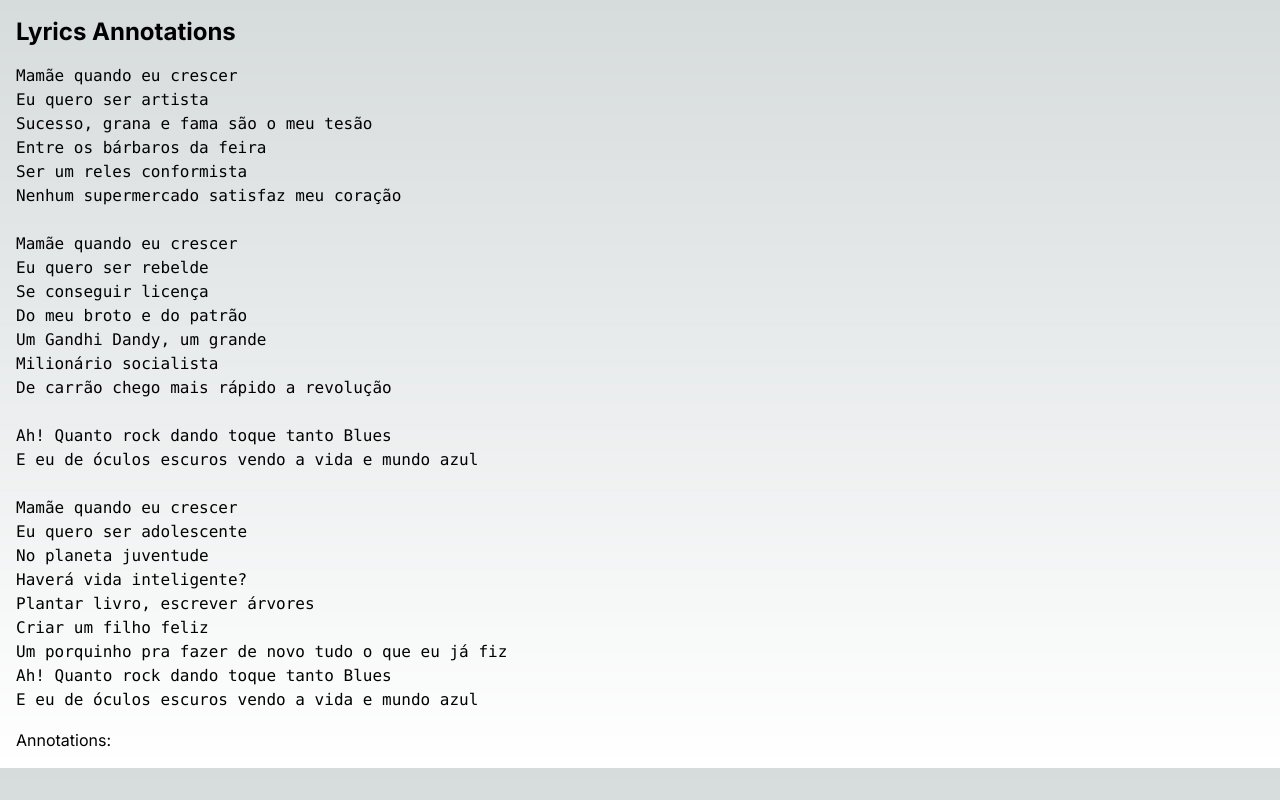
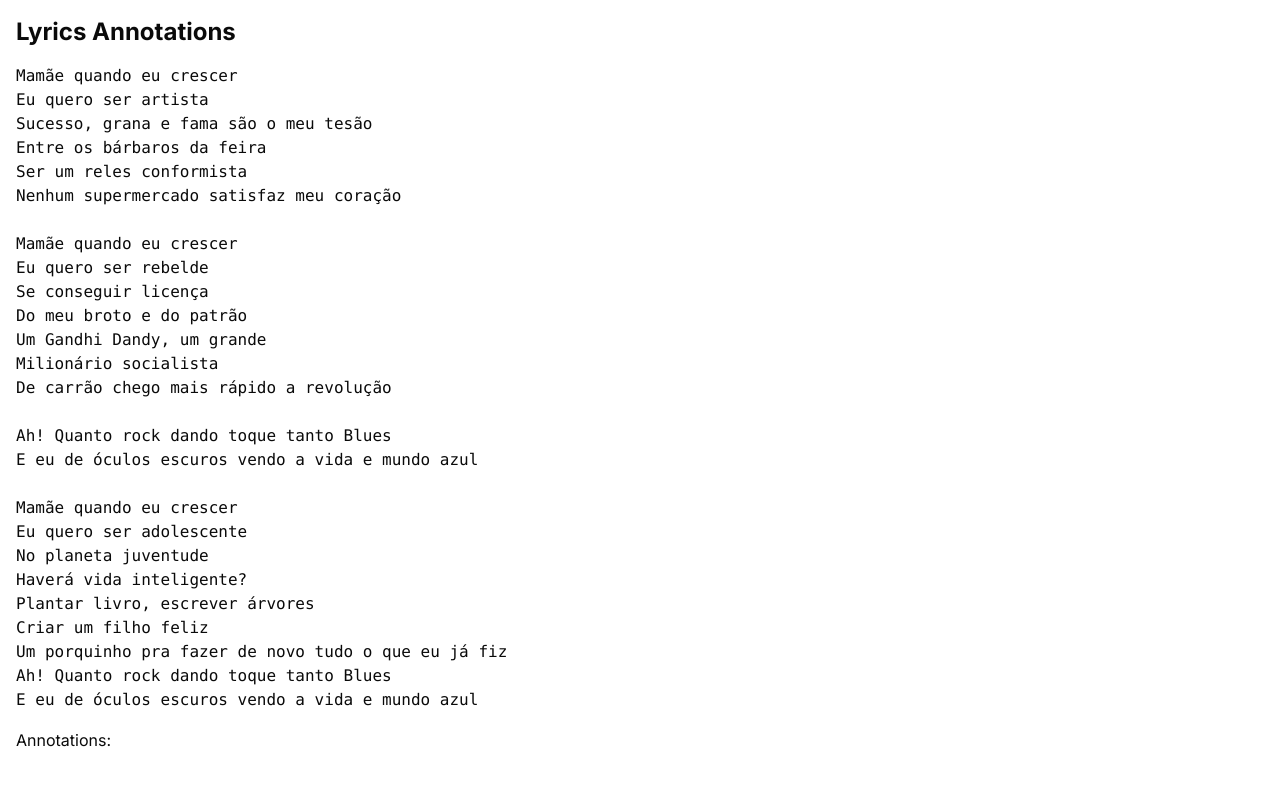
Before and after one commit to ocoiel/genius-app-v0, a Next.js app: page / in a window 1280 px wide. Built offline with nearby package versions, Linux system fonts and the light colour scheme.

Commit message:
add shadcnui

```diff
--- a/app/globals.css
+++ b/app/globals.css
@@ -2,32 +2,75 @@
 @tailwind components;
 @tailwind utilities;
 
-:root {
-  --foreground-rgb: 0, 0, 0;
-  --background-start-rgb: 214, 219, 220;
-  --background-end-rgb: 255, 255, 255;
-}
+@layer base {
+  :root {
+    --background: 0 0% 100%;
+    --foreground: 0 0% 3.9%;
 
-@media (prefers-color-scheme: dark) {
-  :root {
-    --foreground-rgb: 255, 255, 255;
-    --background-start-rgb: 0, 0, 0;
-    --background-end-rgb: 0, 0, 0;
+    --card: 0 0% 100%;
+    --card-foreground: 0 0% 3.9%;
+
+    --popover: 0 0% 100%;
+    --popover-foreground: 0 0% 3.9%;
+
+    --primary: 0 0% 9%;
+    --primary-foreground: 0 0% 98%;
+
+    --secondary: 0 0% 96.1%;
+    --secondary-foreground: 0 0% 9%;
+
+    --muted: 0 0% 96.1%;
+    --muted-foreground: 0 0% 45.1%;
+
+    --accent: 0 0% 96.1%;
+    --accent-foreground: 0 0% 9%;
+
+    --destructive: 0 84.2% 60.2%;
+    --destructive-foreground: 0 0% 98%;
+
+    --border: 0 0% 89.8%;
+    --input: 0 0% 89.8%;
+    --ring: 0 0% 3.9%;
+
+    --radius: 0.5rem;
+  }
+
+  .dark {
+    --background: 0 0% 3.9%;
+    --foreground: 0 0% 98%;
+
+    --card: 0 0% 3.9%;
+    --card-foreground: 0 0% 98%;
+
+    --popover: 0 0% 3.9%;
+    --popover-foreground: 0 0% 98%;
+
+    --primary: 0 0% 98%;
+    --primary-foreground: 0 0% 9%;
+
+    --secondary: 0 0% 14.9%;
+    --secondary-foreground: 0 0% 98%;
+
+    --muted: 0 0% 14.9%;
+    --muted-foreground: 0 0% 63.9%;
+
+    --accent: 0 0% 14.9%;
+    --accent-foreground: 0 0% 98%;
+
+    --destructive: 0 62.8% 30.6%;
+    --destructive-foreground: 0 0% 98%;
+
+    --border: 0 0% 14.9%;
+    --input: 0 0% 14.9%;
+    --ring: 0 0% 83.1%;
   }
 }
 
-body {
-  color: rgb(var(--foreground-rgb));
-  background: linear-gradient(
-      to bottom,
-      transparent,
-      rgb(var(--background-end-rgb))
-    )
-    rgb(var(--background-start-rgb));
-}
-
-@layer utilities {
-  .text-balance {
-    text-wrap: balance;
+@layer base {
+  * {
+    @apply border-border;
+  }
+  body {
+    @apply bg-background text-foreground;
   }
 }
--- a/app/layout.tsx
+++ b/app/layout.tsx
@@ -1,12 +1,13 @@
 import type { Metadata } from "next";
-import { Inter } from "next/font/google";
+import { Inter as FontSans } from "next/font/google";
 import "./globals.css";
+import { cn } from "@/lib/utils";
 
-const inter = Inter({ subsets: ["latin"] });
+const fontSans = FontSans({ subsets: ["latin"], variable: "--font-sans" });
 
 export const metadata: Metadata = {
-  title: "Create Next App",
-  description: "Generated by create next app",
+  title: "Significados v0",
+  description: "Quem sabe o que significa?",
 };
 
 export default function RootLayout({
@@ -15,8 +16,16 @@
   children: React.ReactNode;
 }>) {
   return (
-    <html lang="en">
-      <body className={inter.className}>{children}</body>
+    <html lang="pt-br" suppressHydrationWarning>
+      <head />
+      <body
+        className={cn(
+          "min-h-screen bg-background font-sans antialiased",
+          fontSans.variable
+        )}
+      >
+        {children}
+      </body>
     </html>
   );
 }
--- a/app/page.tsx
+++ b/app/page.tsx
@@ -1,4 +1,4 @@
-import Lyrics from "./components/Lyrics";
+import Lyrics from "../components/lyrics";
 
 const lyricsText1 = `[Letra de "Como Nossos Pais"]
 
--- a/app/components/Lyrics.tsx
+++ b/components/lyrics/index.tsx
@@ -1,6 +1,6 @@
 "use client";
 import { useState, useEffect, useRef } from "react";
-import { isRangeAnnotated, calculateCharacterOffset } from "./lyrics/utils";
+import { isRangeAnnotated, calculateCharacterOffset } from "./utils";
 
 export type Annotation = {
   id: string;
--- a/app/components/lyrics/utils/is-range-annotated.ts
+++ b/components/lyrics/utils/is-range-annotated.ts
@@ -1,4 +1,4 @@
-import { Annotation } from "../../Lyrics";
+import { Annotation } from "..";
 
 export const isRangeAnnotated = (
   annotations: Annotation[],
--- /dev/null
+++ b/lib/utils.ts
@@ -0,0 +1,6 @@
+import { type ClassValue, clsx } from "clsx"
+import { twMerge } from "tailwind-merge"
+
+export function cn(...inputs: ClassValue[]) {
+  return twMerge(clsx(inputs))
+}
--- a/tailwind.config.ts
+++ b/tailwind.config.ts
@@ -1,20 +1,84 @@
+const { fontFamily } = require("tailwindcss/defaultTheme");
 import type { Config } from "tailwindcss";
 
-const config: Config = {
+const config = {
+  darkMode: ["class"],
   content: [
-    "./pages/**/*.{js,ts,jsx,tsx,mdx}",
-    "./components/**/*.{js,ts,jsx,tsx,mdx}",
-    "./app/**/*.{js,ts,jsx,tsx,mdx}",
+    "./pages/**/*.{ts,tsx}",
+    "./components/**/*.{ts,tsx}",
+    "./app/**/*.{ts,tsx}",
+    "./src/**/*.{ts,tsx}",
   ],
+  prefix: "",
   theme: {
+    container: {
+      center: true,
+      padding: "2rem",
+      screens: {
+        "2xl": "1400px",
+      },
+    },
     extend: {
-      backgroundImage: {
-        "gradient-radial": "radial-gradient(var(--tw-gradient-stops))",
-        "gradient-conic":
-          "conic-gradient(from 180deg at 50% 50%, var(--tw-gradient-stops))",
+      fontFamily: {
+        sans: ["var(--font-sans)", ...fontFamily.sans],
+      },
+      colors: {
+        border: "hsl(var(--border))",
+        input: "hsl(var(--input))",
+        ring: "hsl(var(--ring))",
+        background: "hsl(var(--background))",
+        foreground: "hsl(var(--foreground))",
+        primary: {
+          DEFAULT: "hsl(var(--primary))",
+          foreground: "hsl(var(--primary-foreground))",
+        },
+        secondary: {
+          DEFAULT: "hsl(var(--secondary))",
+          foreground: "hsl(var(--secondary-foreground))",
+        },
+        destructive: {
+          DEFAULT: "hsl(var(--destructive))",
+          foreground: "hsl(var(--destructive-foreground))",
+        },
+        muted: {
+          DEFAULT: "hsl(var(--muted))",
+          foreground: "hsl(var(--muted-foreground))",
+        },
+        accent: {
+          DEFAULT: "hsl(var(--accent))",
+          foreground: "hsl(var(--accent-foreground))",
+        },
+        popover: {
+          DEFAULT: "hsl(var(--popover))",
+          foreground: "hsl(var(--popover-foreground))",
+        },
+        card: {
+          DEFAULT: "hsl(var(--card))",
+          foreground: "hsl(var(--card-foreground))",
+        },
+      },
+      borderRadius: {
+        lg: "var(--radius)",
+        md: "calc(var(--radius) - 2px)",
+        sm: "calc(var(--radius) - 4px)",
+      },
+      keyframes: {
+        "accordion-down": {
+          from: { height: "0" },
+          to: { height: "var(--radix-accordion-content-height)" },
+        },
+        "accordion-up": {
+          from: { height: "var(--radix-accordion-content-height)" },
+          to: { height: "0" },
+        },
+      },
+      animation: {
+        "accordion-down": "accordion-down 0.2s ease-out",
+        "accordion-up": "accordion-up 0.2s ease-out",
       },
     },
   },
-  plugins: [],
-};
+  plugins: [require("tailwindcss-animate")],
+} satisfies Config;
+
 export default config;
```
Also changed, not shown: package.json (+9 -4 lines), app/components/lyrics/index.tsx (deleted), components.json (added), components/lyrics/utils/calculate-character-offset-tree.ts (renamed from app/components/lyrics/utils/calculate-character-offset-tree.ts), components/lyrics/utils/index.ts (renamed from app/components/lyrics/utils/index.ts), 1 other file (tests, documents, lock files or other folders).
